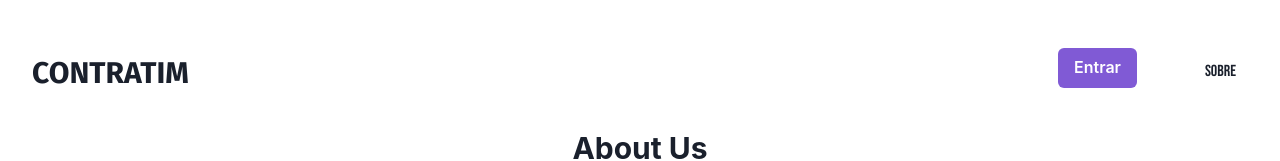
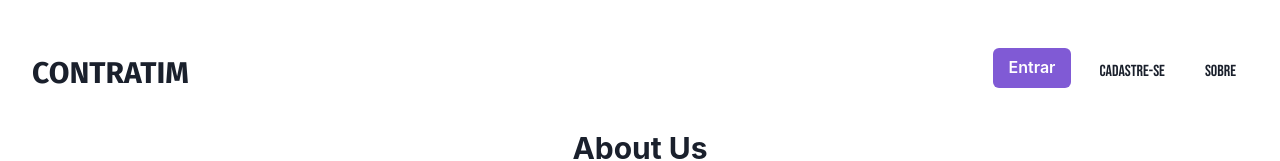
Before and after one commit to b0ssard/Contratim, a React (Vite) app: page / in a window 1280 px wide. Shown: the top 161 px of the page. Built offline with nearby package versions, Linux system fonts and the light colour scheme; no server answers.

Commit message:
Rendering of the navbar elements are fixed

```diff
--- a/src/Button.tsx
+++ b/src/Button.tsx
@@ -1,10 +1,12 @@
-import React, { ButtonHTMLAttributes } from "react";
+import React, { MouseEventHandler } from "react";
 import {
   Button as ChakraButton,
   ButtonProps as ChakraButtonProps,
 } from "@chakra-ui/react";
 
-type ButtonProps = ButtonHTMLAttributes<HTMLButtonElement> & ChakraButtonProps;
+type ButtonProps = ChakraButtonProps & {
+  onClick?: MouseEventHandler<HTMLButtonElement>;
+};
 
 const Button: React.FC<ButtonProps> = ({ children, ...rest }) => (
   <ChakraButton colorScheme="purple" marginBottom="10px" {...rest}>
--- a/src/Modal.tsx
+++ b/src/Modal.tsx
@@ -12,7 +12,7 @@ import {
 export interface OpenModalProps {
   content: JSX.Element;
   title: string;
-  component: React.ElementType;
+  component: React.FC<{ children: React.ReactNode; onClick: () => void }>;
   label: string;
 }
 
--- a/src/Navbar.tsx
+++ b/src/Navbar.tsx
@@ -1,27 +1,17 @@
 import React, { useEffect, useState } from "react";
-import { Box, Flex, Link, Text } from "@chakra-ui/react";
+import { Box, Flex, Text } from "@chakra-ui/react";
 import { onAuthStateChanged } from "firebase/auth";
 import { auth } from "./Firebase";
 import Button from "./Button";
 import OpenModal from "./Modal";
 import Register from "./Register";
+import NavbarLink from "./NavbarLink";
 import "./Navbar.scss";
 import SignIn from "./SignIn";
 
 export interface User {
   email?: string | null;
 }
-
-interface NavbarLinkProps {
-  label: string;
-  onClick?: () => void;
-}
-
-const NavbarLink: React.FC<NavbarLinkProps> = ({ label, onClick }) => (
-  <Link className="navbar-item" onClick={onClick}>
-    {label}
-  </Link>
-);
 
 const Navbar: React.FC = () => {
   const [user, setUser] = useState<User>({});
@@ -60,13 +50,13 @@ const Navbar: React.FC = () => {
             <OpenModal
               content={<SignIn />}
               title="Faça seu login."
-              component={Button}
+              component={() => <Button>Entrar</Button>}
               label="Entrar"
             />
             <OpenModal
               content={<Register />}
               title="Faça seu cadastro"
-              component={NavbarLink}
+              component={() => <NavbarLink label="Cadastre-se" />}
               label="Cadastre-se"
             />
             <NavbarLink
--- /dev/null
+++ b/src/NavbarLink.tsx
@@ -0,0 +1,15 @@
+import React from "react";
+import { Link } from "@chakra-ui/react";
+
+interface NavbarLinkProps {
+  label: string;
+  onClick?: () => void;
+}
+
+const NavbarLink: React.FC<NavbarLinkProps> = ({ label, onClick }) => (
+  <Link className="navbar-item" onClick={onClick}>
+    {label}
+  </Link>
+);
+
+export default NavbarLink;
```
